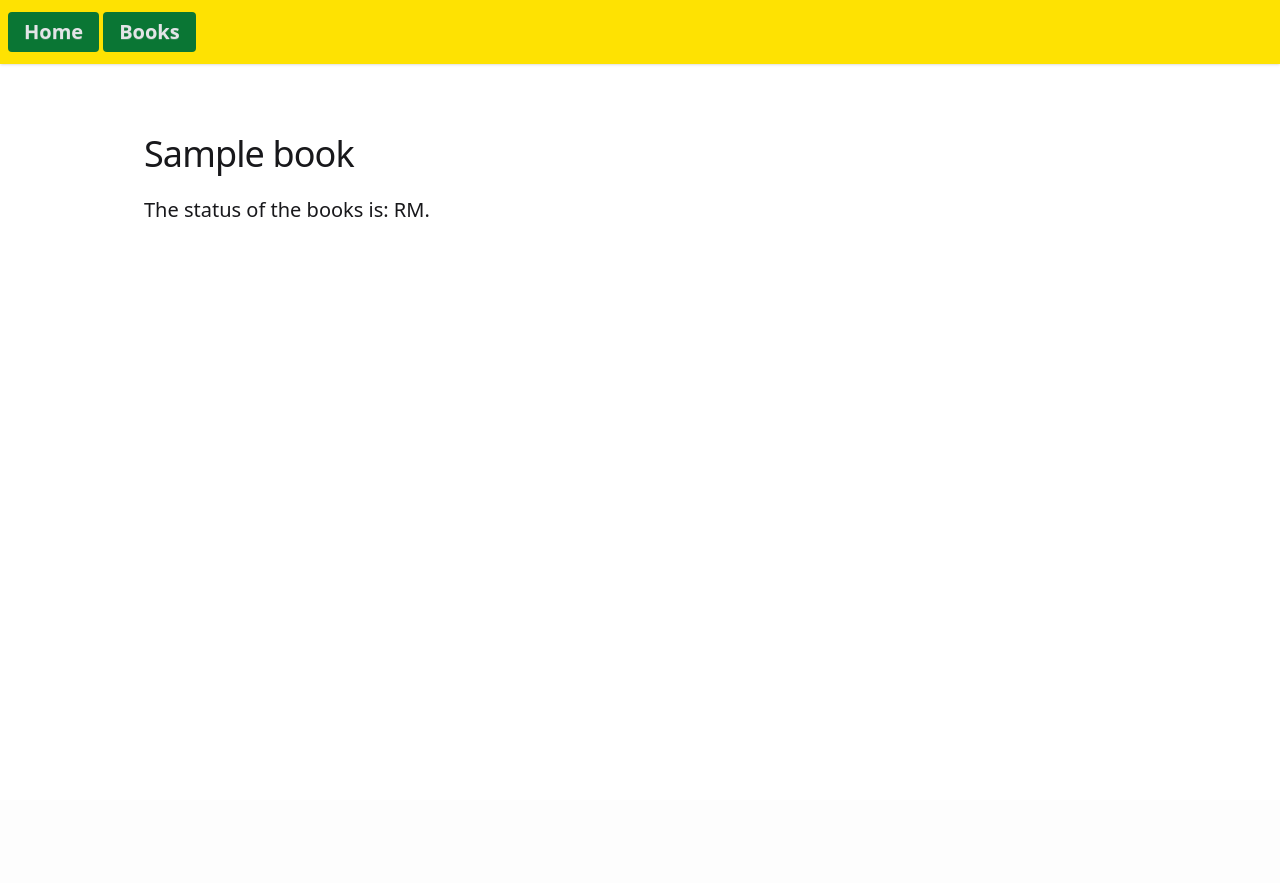
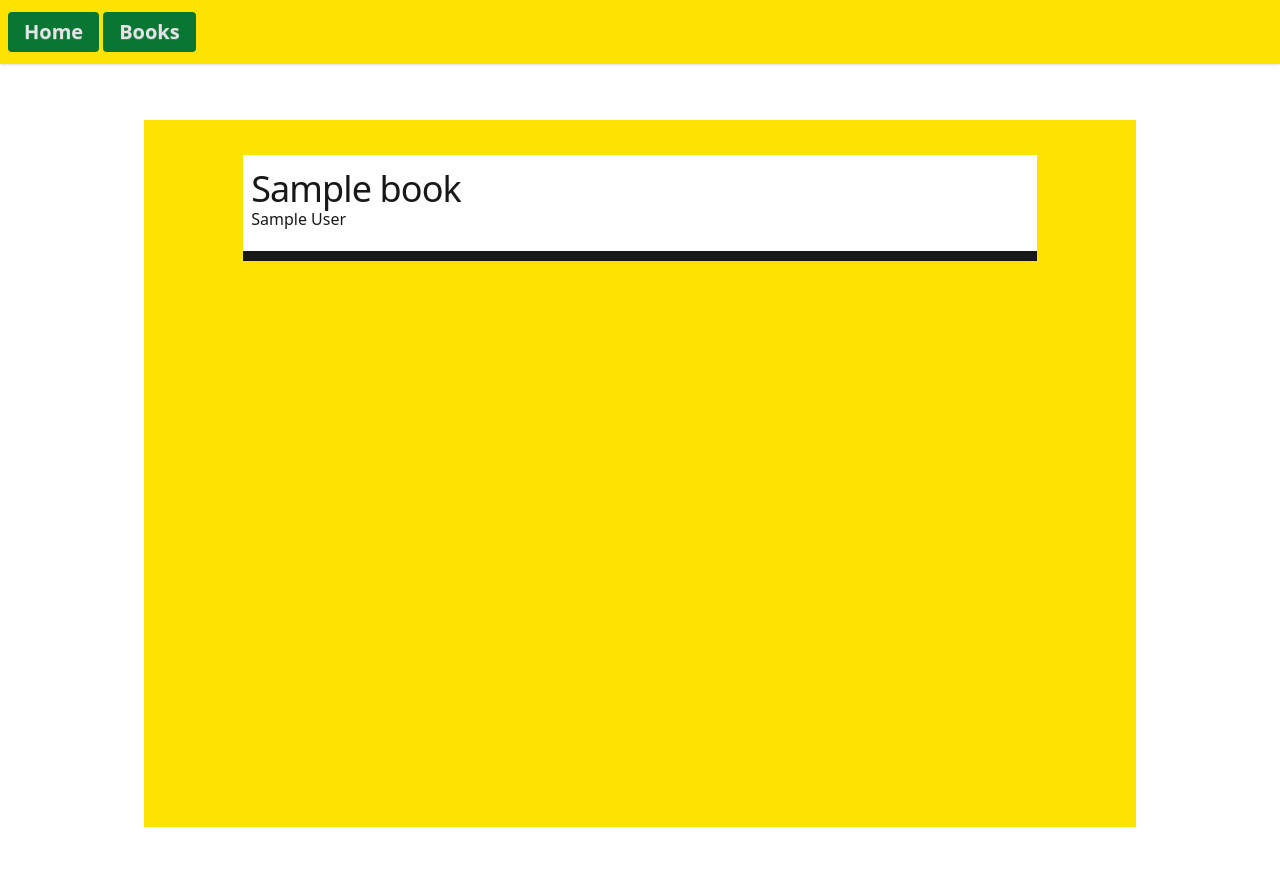
Before and after one commit to lukasz-pudlo/grasp, a Django app: page /books/1 in a window 1280 px wide. Before the commit the page ends 217 px from the top, so only its background shows below. Run offline with Django 5.2, Linux system fonts and the light colour scheme; a user stored in the database is signed in; tables that the repository leaves empty hold one stand-in row (values such as "Sample post"); style sheets or scripts are compiled from the project's sources.

Commit message:
Start creating Reclam book cover style detail layout

```diff
--- a/templates/book_detail.html
+++ b/templates/book_detail.html
@@ -1,13 +1,32 @@
 {% extends "base.html" %} {% block title %}{{ book.title }}{% endblock %}
 {% block content %}
-<header>
-    <h1 class="mt-4 mb-6 text-2xl leading-none tracking-tight md:text-3xl lg:text-4xl">
-        {{ book.title }}
-    </h1>
-</header>
-<main>
-    <p class="text-xl">
-        The status of the books is: {{ book.status }}.
-    </p>
-</main>
+    <div class="grid grid-flow-col grid-rows-20 bg-reclam-yellow">
+        <div>
+
+        </div>
+
+        <div class="row-span-3">
+            <div class="grid grid-cols-10">
+                <div>
+
+                </div>
+                <div class="col-span-8 bg-reclam-white border-b-10">
+                    <h1 class="mt-4 text-2xl leading-none tracking-tight md:text-3xl lg:text-4xl ml-2">
+                        {{ book.title }}
+                    </h1>
+                    <p class="ml-2 mb-5">
+                        {{ book.get_authors }}
+                    </p>
+                <div>
+
+                </div>
+            </div>
+        </div>
+
+
+        <div class="row-span-16">
+
+        </div>
+    </div>
+
 {% endblock %}
```
